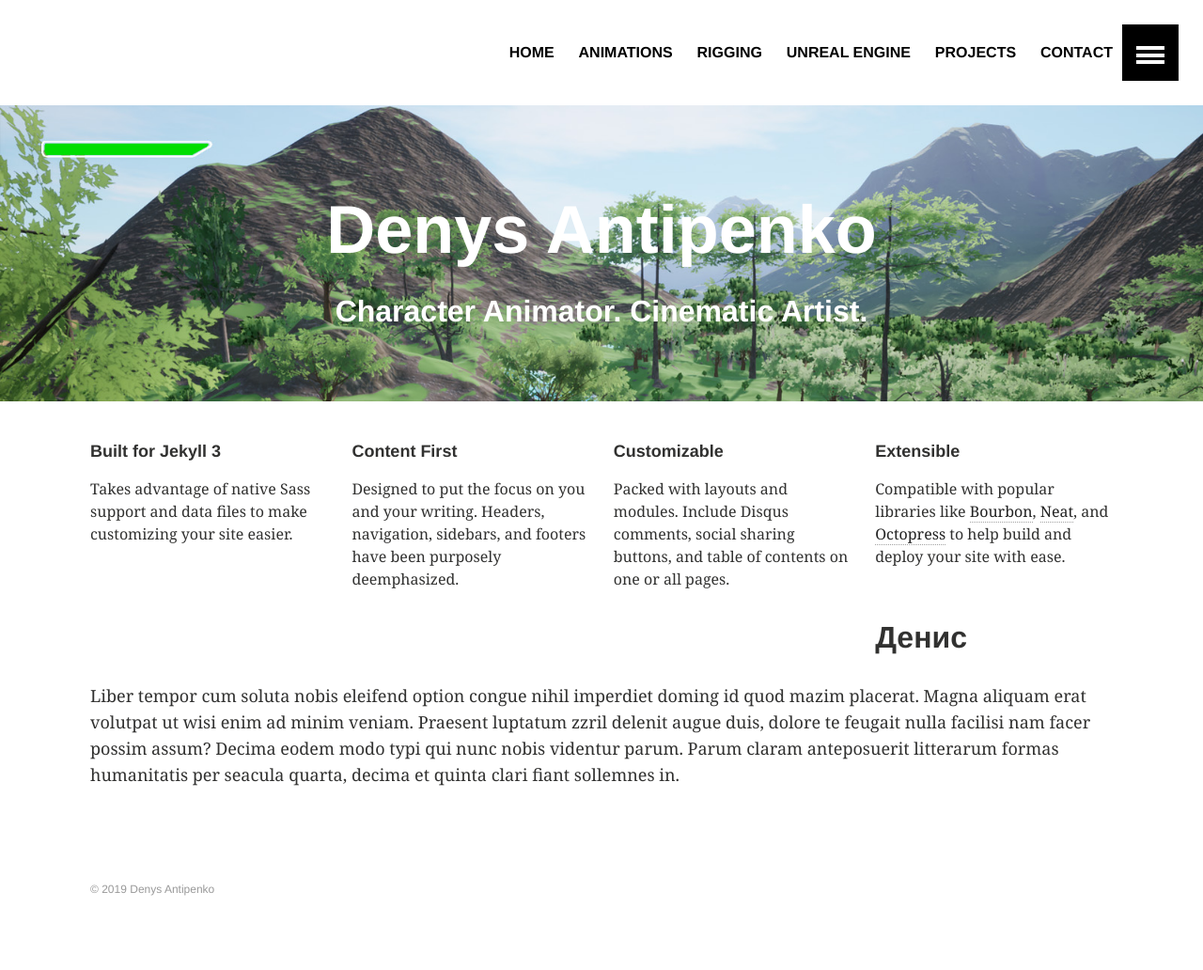
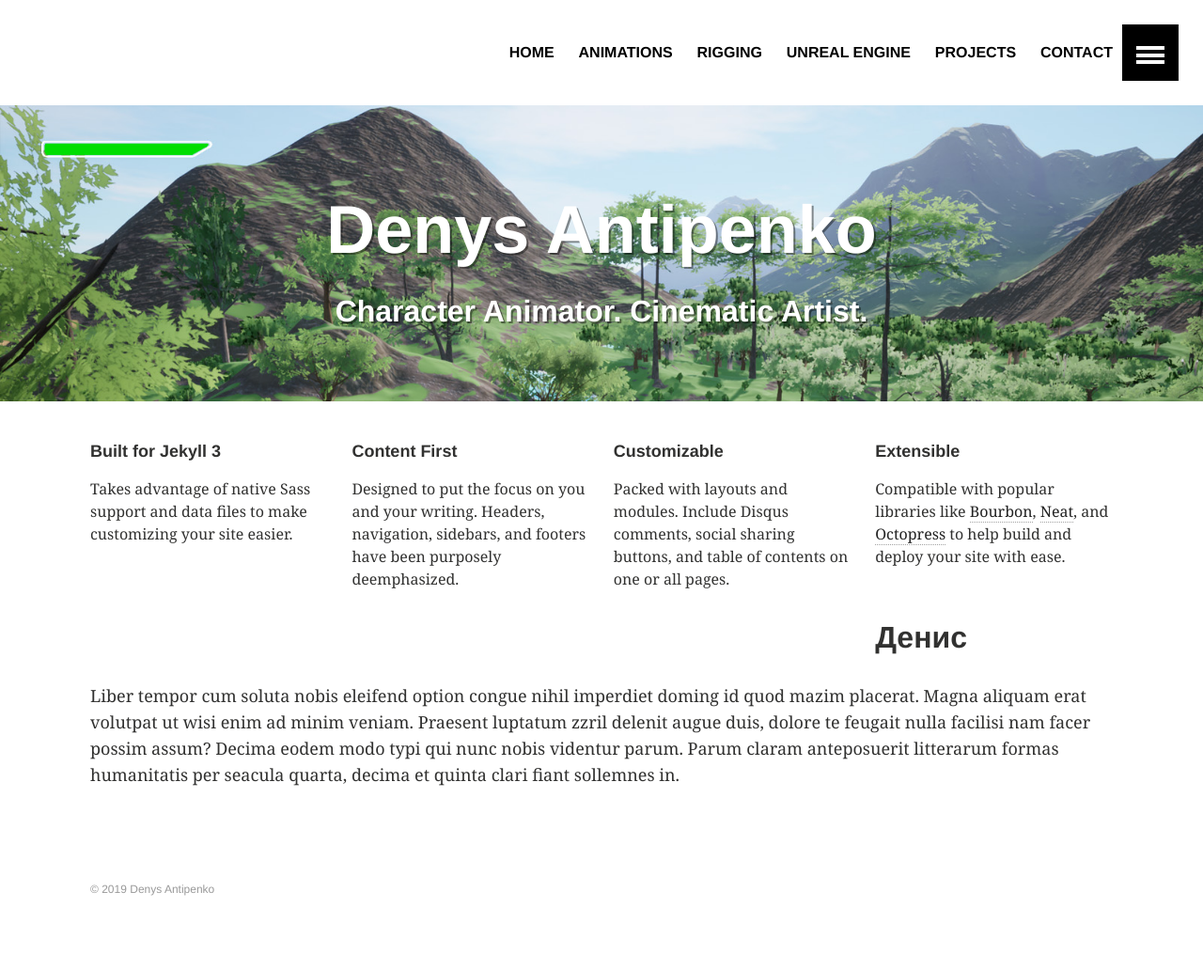
Before and after one commit to Umych/umychweb, a Jekyll site: the page built from index.md, in a window 1280 px wide. Shown: the whole page at 94% size. Built offline with Jekyll 4.4.1, drawn with Linux system fonts in a browser that asks for light colours.

Commit message:
Changed leader text color and shadow

```diff
--- a/_sass/_layout.scss
+++ b/_sass/_layout.scss
@@ -233,6 +233,7 @@
 	background-attachment: fixed;
 	text-align: center;
 	color: $white;
+	text-shadow: 2px 2px #0000006e;
 	@include media($large) {
 		background-size: cover;
 	}
```
